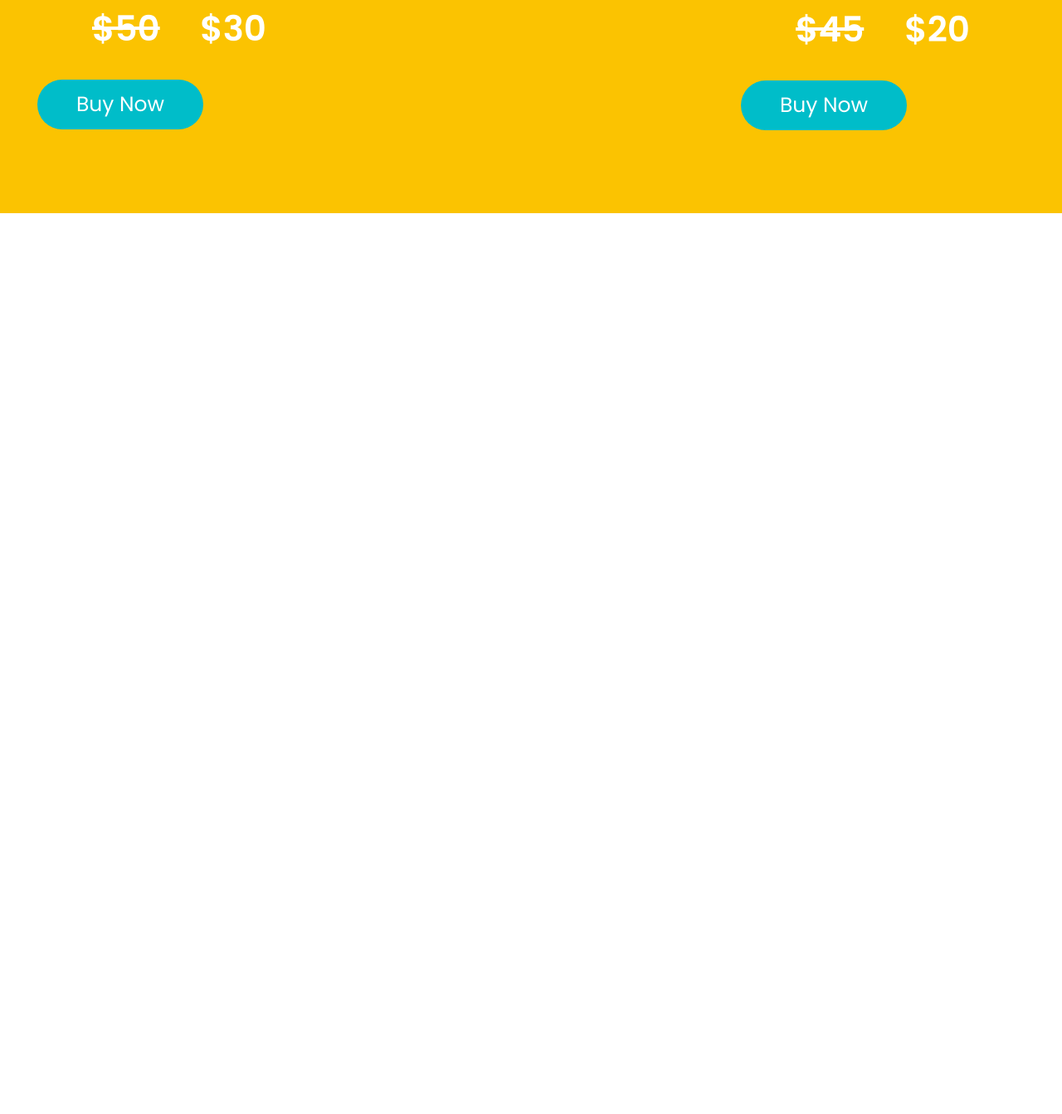
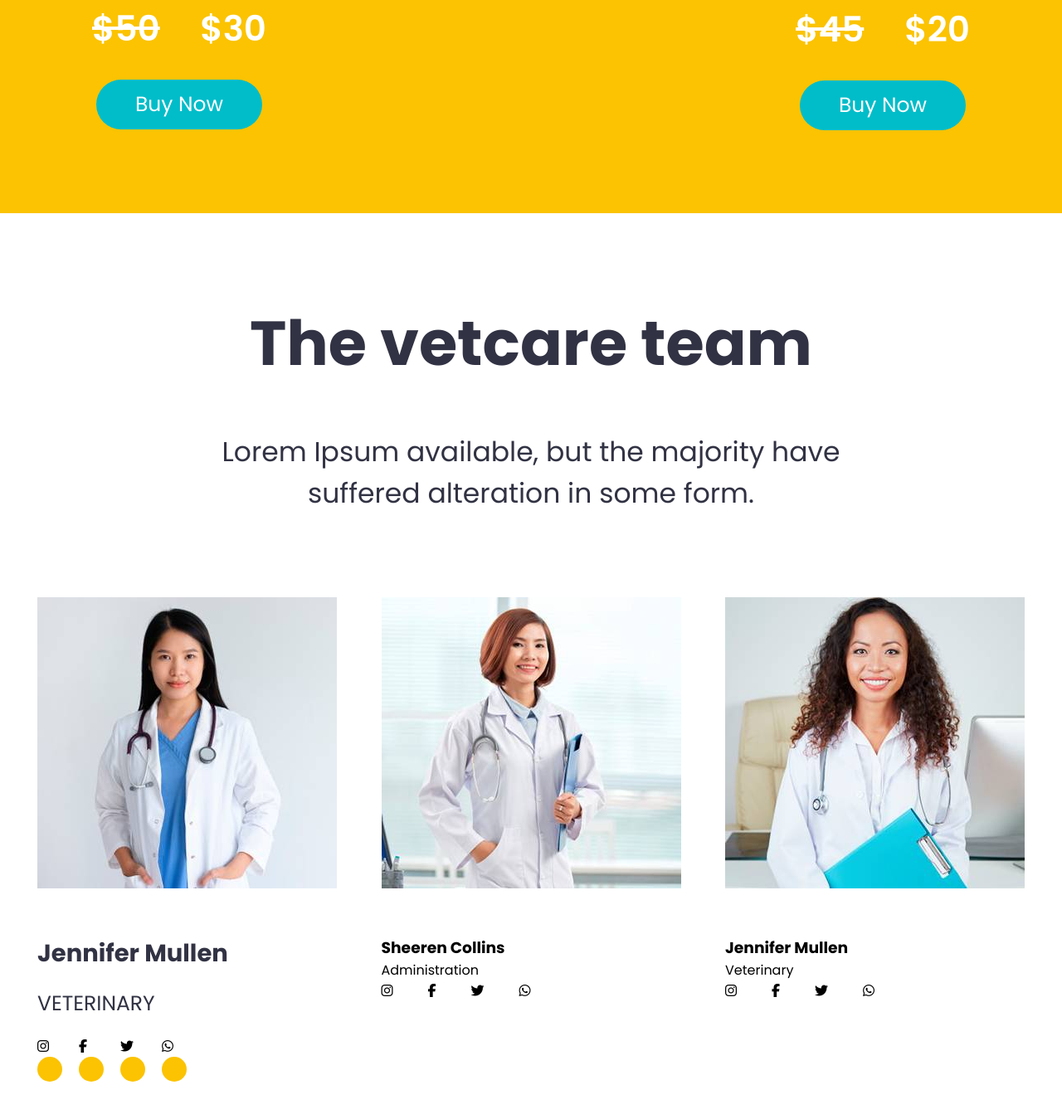
Before and after one commit to fernanda0829/site-veterinary-clinic, a plain HTML site: page index.html in a window 1280 px wide. Shown: the part 4490-5833 px from the top of the page at 83% size. Before the commit the page ends 4747 px from the top, so only its background shows below. Drawn offline with Linux system fonts and the light colour scheme.

Commit message:
Section "Products" finalizada. Iniciando o código da section "Team"

```diff
--- a/assets/style.css
+++ b/assets/style.css
@@ -72,7 +72,7 @@
 
 #header .btn-search:hover {
   background-color: #028993;
-  transition: 2s;
+  transition: 1s;
 }
 
 #header .menu li .active-menu {
@@ -87,7 +87,7 @@
 
 #header .menu .hover-menu:hover {
   color: #028993;
-  transition: 2s;
+  transition: 1s;
 }
 
 #banner {
@@ -135,13 +135,13 @@
 
 #banner .btn-1:hover {
   background-color: #028993;
-  transition: 2s;
+  transition: 1s;
 }
 
 #banner .btn-2:hover {
   background-color: #daac00;
   border: none;
-  transition: 2s;
+  transition: 1s;
 }
 
 #banner .banner-photo img {
@@ -250,27 +250,31 @@
 }
 
 #service .service-head .service-head-tittle,
-#products .products-head .products-head-tittle {
+#products .products-head .products-head-tittle,
+#team .team-head .team-head-tittle {
   font-size: 75px;
   font-weight: 700;
   margin-bottom: 50px;
 }
 
 #service .service-head .service-head-desc,
-#products .products-head .products-head-desc {
+#products .products-head .products-head-desc,
+#team .team-head .team-head-desc {
   font-size: 33px;
   margin-bottom: 100px;
 }
 
 #service .service-list,
-#products .products-list {
+#products .products-list,
+#team .team-list {
   display: flex;
   justify-content: space-between;
   flex-wrap: wrap;
 }
 
 #service .service-list .service-item-list .item-list-img,
-#products .products-list .products-item-list .item-list-img {
+#products .products-list .products-item-list .item-list-img,
+#team .team-list .team-item-list .item-list-img {
   margin-bottom: 50px;
 }
 
@@ -312,9 +316,6 @@
   right: -30px;
 }
 
-#products .products-list .products-item-list {
-}
-
 #products .products-list .products-item-list .item-list-head {
   justify-content: space-between;
   margin: 0 auto;
@@ -336,4 +337,72 @@
   font-size: 25px;
   color: #fff;
   border-radius: 30px;
+  display: block;
+  margin: 0 auto;
 }
+
+#products .products-list .products-item-list .btn-rounded:hover {
+  background-color: #028993;
+  transition: 1s;
+}
+
+#team {
+  padding: 100px 0;
+  background-color: #fff;
+}
+
+#team .team-head {
+  text-align: center;
+  color: #313243;
+  max-width: 760px;
+  margin: 0 auto;
+}
+
+#team .team-list .team-item-list .team-head-tittle {
+  font-size: 29px;
+  color: #313243;
+  font-weight: 700;
+  margin-bottom: 20px;
+}
+
+#team .team-list .team-item-list .team-head-desc {
+  font-size: 25px;
+  text-transform: uppercase;
+  color: #313243;
+  margin-bottom: 20px;
+}
+
+#team .item-list-links {
+  display: flex;
+  flex-direction: row;
+  justify-content: space-between;
+  max-width: 180px;
+  width: 100%;
+}
+
+#team .item-list-links .circle {
+  background-color: #fbc301;
+  width: 30px;
+  height: 30px;
+  border-radius: 15px;
+  display: flex;
+  flex-direction: row;
+  justify-content: space-between;
+  position: relative;
+  z-index: 0;
+}
+
+/* .#team .item-list-links .facebook,
+.instagram,
+.twitter,
+.whatsapp {
+  color: #000;
+  display: flex;
+  justify-content: center;
+  align-items: center;
+  position: absolute;
+  z-index: 1;
+  top: 50%;
+  left: 50%;
+  transform: translate(-50%, -50%);
+} */
--- a/index.html
+++ b/index.html
@@ -219,6 +219,92 @@
           </ul>
         </div>
       </section>
+      <section id="team">
+        <div class="container">
+          <div class="team-head">
+            <h2 class="team-head-tittle">The vetcare team</h2>
+            <p class="team-head-desc">
+              Lorem Ipsum available, but the majority have suffered alteration
+              in some form.
+            </p>
+          </div>
+          <ul class="team-list">
+            <li class="team-item-list">
+              <div class="item-list-img">
+                <img src="assets/jpg/team-1.jpg" alt="" />
+              </div>
+              <div class="item-list-head">
+                <h3 class="team-head-tittle">Jennifer Mullen</h3>
+                <p class="team-head-desc">Veterinary</p>
+              </div>
+              <div class="item-list-links">
+                <a href="" class="instagram">
+                  <i class="fa-brands fa-instagram"></i>
+                  <div class="circle"></div>
+                </a>
+                <a href="" class="facebook">
+                  <i class="fa-brands fa-facebook-f"></i>
+                  <div class="circle"></div>
+                </a>
+                <a href="" class="twitter">
+                  <i class="fa-brands fa-twitter"></i>
+                  <div class="circle"></div>
+                </a>
+                <a href="" class="whatsapp">
+                  <i class="fa-brands fa-whatsapp"></i>
+                  <div class="circle"></div>
+                </a>
+              </div>
+            </li>
+            <li class="team-item-list">
+              <div class="item-list-img">
+                <img src="assets/jpg/team-2.jpg" alt="" />
+              </div>
+              <div class="item-list-head">
+                <h3>Sheeren Collins</h3>
+                <p>Administration</p>
+              </div>
+              <div class="item-list-links">
+                <a href="" class="instagram">
+                  <i class="fa-brands fa-instagram"></i>
+                </a>
+                <a href="" class="facebook">
+                  <i class="fa-brands fa-facebook-f"></i>
+                </a>
+                <a href="" class="twitter">
+                  <i class="fa-brands fa-twitter"></i>
+                </a>
+                <a href="" class="whatsapp">
+                  <i class="fa-brands fa-whatsapp"></i>
+                </a>
+              </div>
+            </li>
+            <li class="team-item-list">
+              <div class="item-list-img">
+                <img src="assets/jpg/team-3.jpg" alt="" />
+              </div>
+              <div class="item-list-head">
+                <h3>Jennifer Mullen</h3>
+                <p>Veterinary</p>
+              </div>
+              <div class="item-list-links">
+                <a href="" class="instagram">
+                  <i class="fa-brands fa-instagram"></i>
+                </a>
+                <a href="" class="facebook">
+                  <i class="fa-brands fa-facebook-f"></i>
+                </a>
+                <a href="" class="twitter">
+                  <i class="fa-brands fa-twitter"></i>
+                </a>
+                <a href="" class="whatsapp">
+                  <i class="fa-brands fa-whatsapp"></i>
+                </a>
+              </div>
+            </li>
+          </ul>
+        </div>
+      </section>
     </main>
   </body>
 </html>
```
Also changed, not shown: assets/jpg/team-1.jpg (added), assets/jpg/team-2.jpg (added), assets/jpg/team-3.jpg (added).
